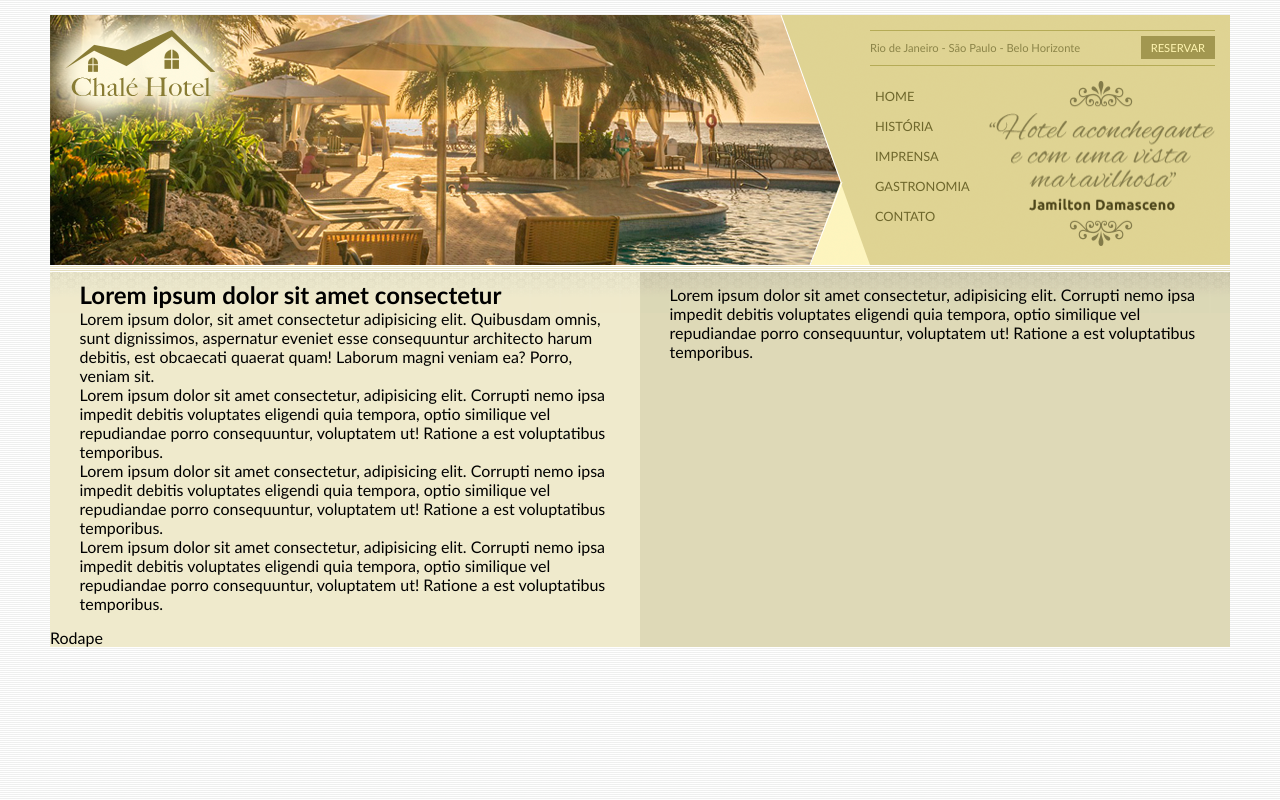
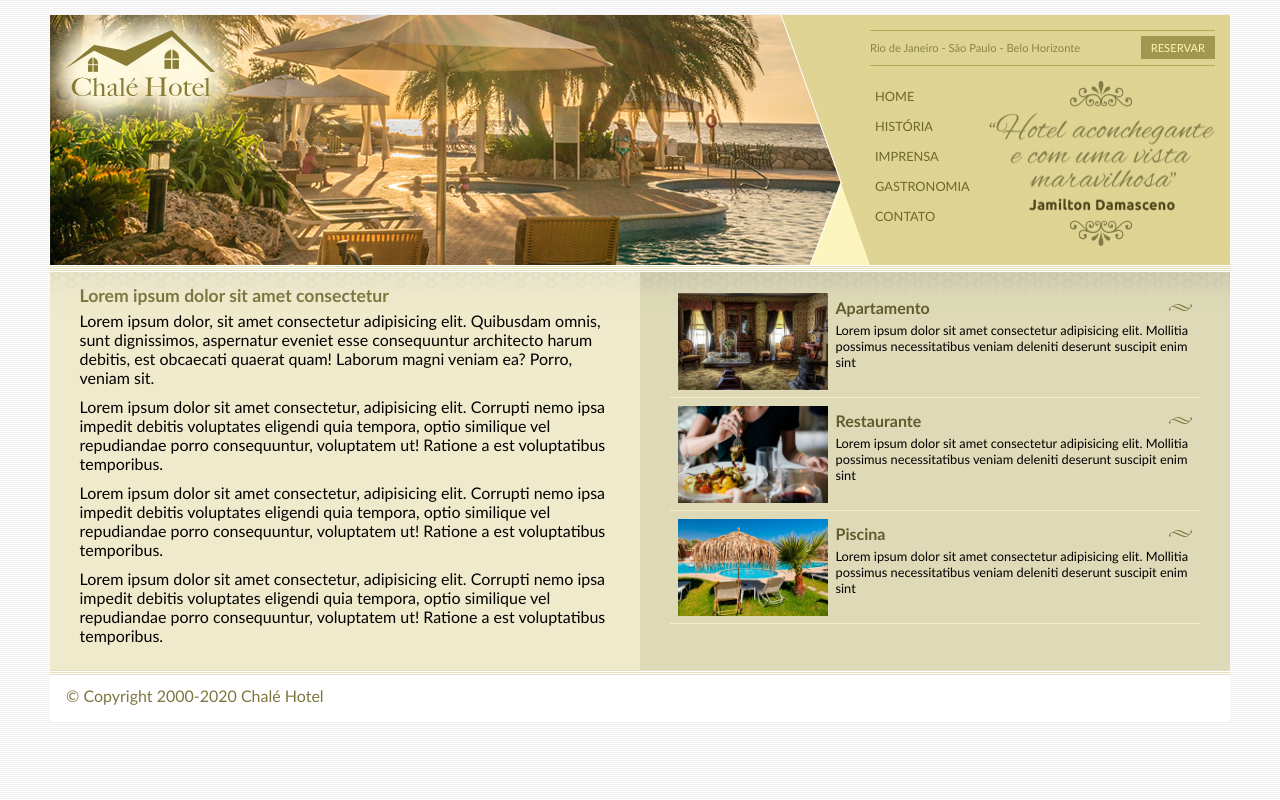
Before and after one commit to lyzzandro/site-chale-hotel, a plain HTML site: page index.html in a window 1280 px wide. Drawn offline with Linux system fonts and the light colour scheme.

Commit message:
Finalizando o site

```diff
--- a/index.html
+++ b/index.html
@@ -65,14 +65,38 @@
         </div>
         <div id="area-lateral">
             <div class="conteudo">
-                <p>
-                    Lorem ipsum dolor sit amet consectetur, adipisicing elit. Corrupti nemo ipsa impedit debitis voluptates eligendi quia tempora, optio similique vel repudiandae porro consequuntur, voluptatem ut! Ratione a est voluptatibus temporibus.
-                </p>
+                <ul id="beneficios">
+                    <li>
+                        <a href="">
+                            <img src="/imagens/apartamento.jpg " width="150" alt="Apartamento">
+                            <h3>Apartamento</h3>
+                            <p>Lorem ipsum dolor sit amet consectetur adipisicing elit. Mollitia possimus necessitatibus veniam deleniti deserunt suscipit enim sint</p>
+                        </a>
+                    </li>
+
+                    <li>
+                        <a href="">
+                            <img src="/imagens/restaurante.jpg " width="150" alt="Restaurante">
+                            <h3>Restaurante</h3>
+                            <p>Lorem ipsum dolor sit amet consectetur adipisicing elit. Mollitia possimus necessitatibus veniam deleniti deserunt suscipit enim sint</p>
+                        </a>
+                    </li>
+
+                    <li>
+                        <a href="">
+                            <img src="/imagens/piscina.jpg " width="150" alt="Piscina">
+                            <h3>Piscina</h3>
+                            <p>Lorem ipsum dolor sit amet consectetur adipisicing elit. Mollitia possimus necessitatibus veniam deleniti deserunt suscipit enim sint</p>
+                        </a>
+                    </li>
+                </ul>
             </div>
         </div>
 
         <div id="rodape">
-            Rodape
+            <span>
+                &copy; Copyright 2000-2020 Chalé Hotel
+            </span>
         </div>
 
     </div><!-- fim container-->
--- a/style.css
+++ b/style.css
@@ -141,4 +141,49 @@ ul#navegacao a:hover{
 
 #rodape{
     clear: both;
+    padding: 16px;
+    background: #fff url(/imagens/bg-rodape.png) repeat-x top;
+    color: #7d7640;
 }
+
+/* Formatações de textos*/
+
+h2{
+    color: #7d7640;
+    font-size: 1.1em;
+    padding: 5px 0px;
+}
+
+p{
+    font-size: 1em;
+    margin-bottom: 10px;
+}
+
+/* Formatações da area lateral*/
+#beneficios li{
+    padding: 8px;
+    border-bottom: 1px solid #f3efcb;
+    height: 6em;
+}
+
+#beneficios li a img{
+    float: left;
+    margin-right: 8px;
+}
+
+#beneficios li a p{
+    color: #000;
+    font-size: 0.8em;
+}
+
+#beneficios li a h3{
+    font-size: 1em;
+    color: #615b2d;
+    padding: 5px 0;
+    background: url(/imagens/ornamento.png) no-repeat center right;
+}
+
+#beneficios li:hover{
+    background: #f6f3d6;
+    cursor: pointer;
+}
```
